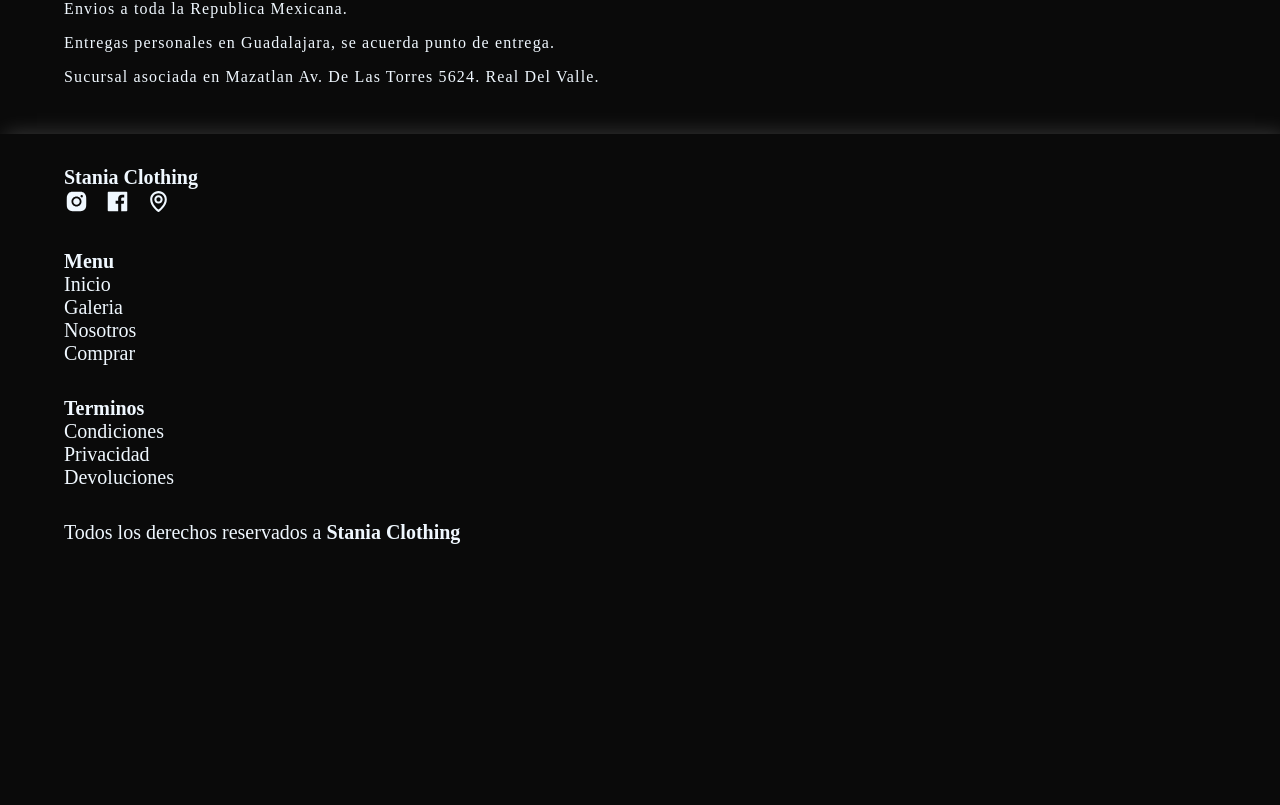
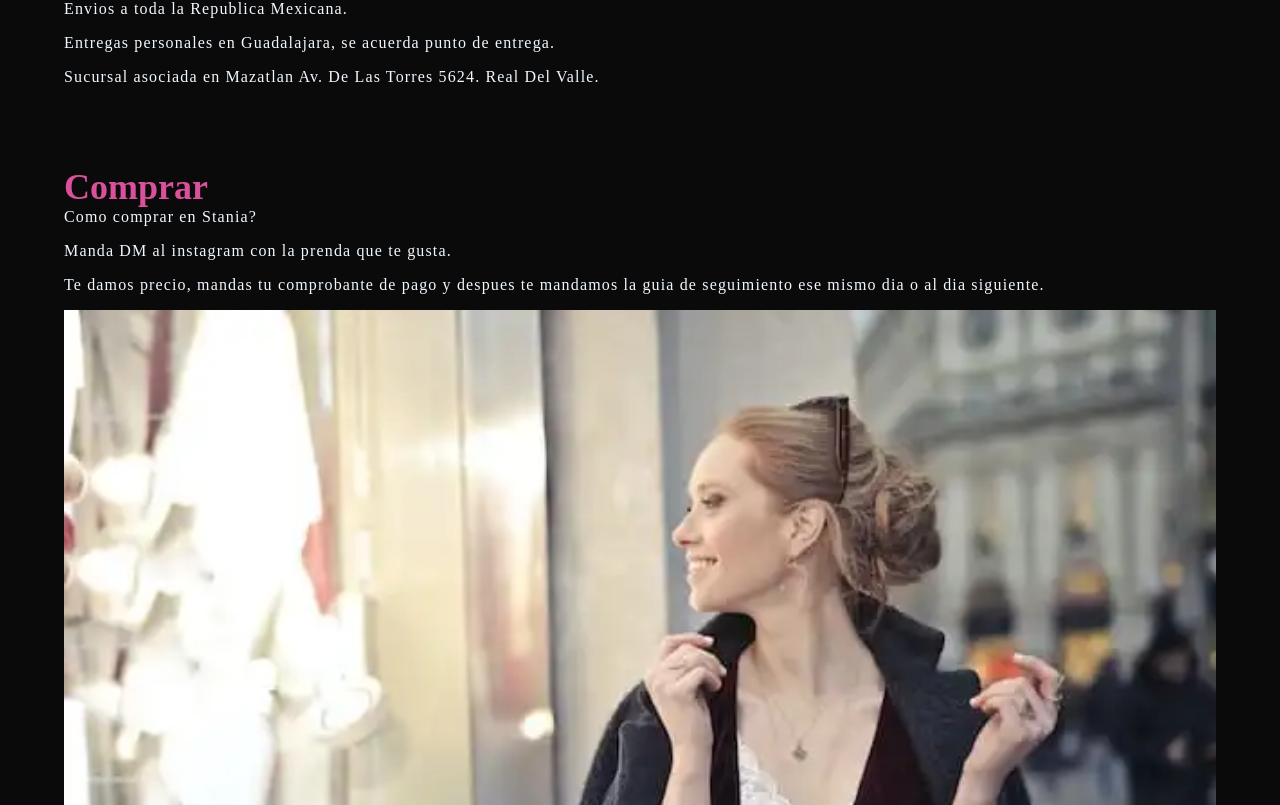
Before and after one commit to fernandopanduro/stania, a React (Create React App) app: page / in a window 1280 px wide. Shown: the part 3435-4240 px from the top of the page. Before the commit the page ends 4011 px from the top, so only its background shows below. Built offline with nearby package versions, Linux system fonts and the light colour scheme.

Commit message:
Agregda seccion de shopping

```diff
--- a/src/components/shopping.jsx
+++ b/src/components/shopping.jsx
@@ -1,7 +1,22 @@
 import styles from '../css/shopping.module.css';
+
+import img from '../imgs/store/shopping.jpg';
+import imgWebp from '../imgs/store/shopping.webp';
 
 export function Shopping() {
     return (
-        <h3>Comprar</h3>
+        <div className={styles.shopping}>
+
+            <h3 className={styles.title}>Comprar</h3>
+            <p className='paragrath'>Como comprar en Stania?</p>
+            <p className='paragrath'>Manda DM al instagram con la prenda que te gusta.</p>
+            <p className='paragrath'>Te damos precio, mandas tu comprobante de pago y despues te mandamos  la guia de seguimiento ese mismo dia o al dia siguiente.</p>
+
+            <picture>
+                <source srcSet={imgWebp} type='image/webp'/>
+                <img className={styles.img} src={img} alt="shopping" />
+            </picture>
+
+        </div>
     )
 }
--- a/src/css/shopping.module.css
+++ b/src/css/shopping.module.css
@@ -0,0 +1,13 @@
+.shopping {
+    padding: var(--MarginM) 0;
+}
+
+.title {
+    font-size: 2.25rem;
+    color: var(--ColorPrimary);
+}
+
+.img {
+    width: 100%;
+    margin-bottom: var(--MarginS);
+}
--- a/src/pages/landingPage.jsx
+++ b/src/pages/landingPage.jsx
@@ -1,5 +1,6 @@
 import { About } from '../components/about';
 import { GridCard } from '../components/gridCard';
+import { Shopping } from '../components/shopping';
 import styles from '../css/landingPage.module.css';
 import { Banner } from './banner';
 
@@ -14,6 +15,8 @@
 
             <About />
 
+            <Shopping />
+
         </div>
 
     )
```
